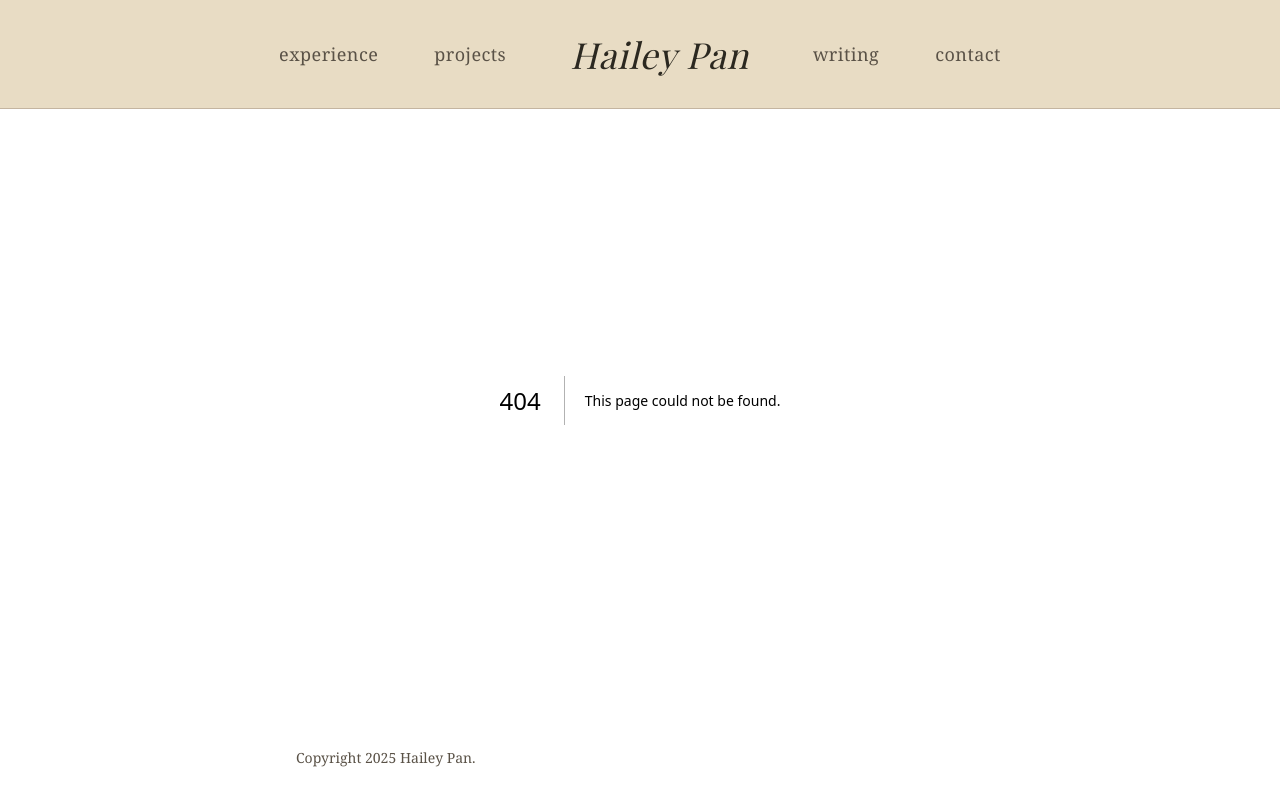
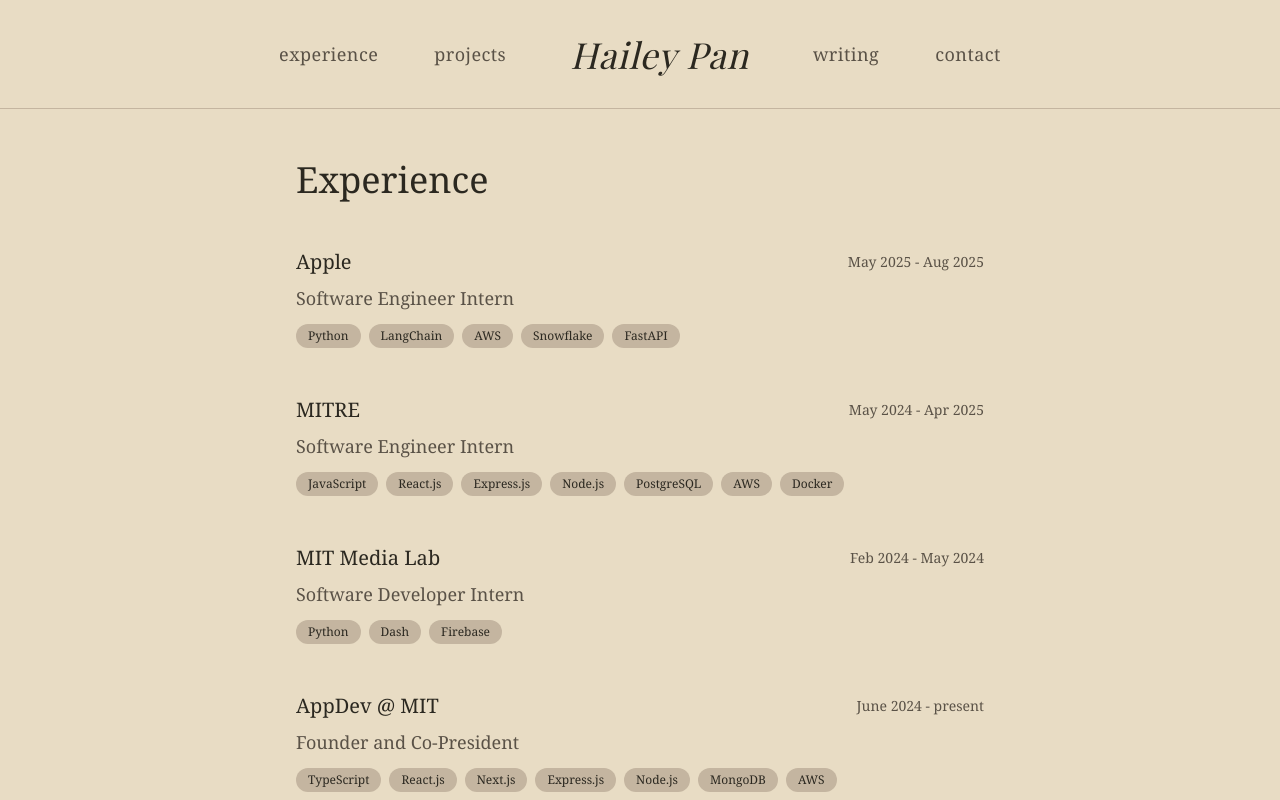
Before and after one commit to hap196/portfolio-website, a Next.js app: page /experience in a window 1280 px wide. Before the commit this address had no page. Shown: the top 800 px of the page. Built offline with nearby package versions, Linux system fonts and the light colour scheme; a web font is replaced by a local one.

Commit message:
add experiences page

```diff
--- a/app/components/Footer.tsx
+++ b/app/components/Footer.tsx
@@ -1,6 +1,6 @@
 export default function Footer() {
   return (
-    <footer className="fixed bottom-0 left-0 w-full py-8">
+    <footer className="w-full py-8">
       <div className="max-w-3xl px-10 container mx-auto px-8">
         <p className="text-sm text-[var(--color-text-secondary)] font-serif">
           Copyright 2025 Hailey Pan.
--- /dev/null
+++ b/app/experience/experiences.json
@@ -0,0 +1,60 @@
+[
+  {
+    "company": "Apple",
+    "role": "Software Engineer Intern",
+    "timeline": "May 2025 - Aug 2025",
+    "location": "Austin, TX",
+    "skills": ["Python", "LangChain", "AWS", "Snowflake", "FastAPI"]
+  },
+  {
+    "company": "MITRE",
+    "role": "Software Engineer Intern",
+    "timeline": "May 2024 - Apr 2025",
+    "location": "Mclean, VA",
+    "skills": [
+      "JavaScript",
+      "React.js",
+      "Express.js",
+      "Node.js",
+      "PostgreSQL",
+      "AWS",
+      "Docker"
+    ]
+  },
+  {
+    "company": "MIT Media Lab",
+    "role": "Software Developer Intern",
+    "timeline": "Feb 2024 - May 2024",
+    "location": "Cambridge, MA",
+    "skills": ["Python", "Dash", "Firebase"]
+  },
+  {
+    "company": "AppDev @ MIT",
+    "role": "Founder and Co-President",
+    "timeline": "June 2024 - present",
+    "location": "Cambridge, MA",
+    "skills": [
+      "TypeScript",
+      "React.js",
+      "Next.js",
+      "Express.js",
+      "Node.js",
+      "MongoDB",
+      "AWS"
+    ]
+  },
+  {
+    "company": "AI @ MIT",
+    "role": "Co-President of Labs",
+    "timeline": "May 2024 - present",
+    "location": "Cambridge, MA",
+    "skills": ["Python", "PyTorch", "TensorFlow"]
+  },
+  {
+    "company": "Harvard Medical School",
+    "role": "Undergraduate Researcher",
+    "timeline": "Aug 2023 - June 2024",
+    "location": "Boston, MA",
+    "skills": ["Python", "BioPython", "PyTorch", "PyMOL"]
+  }
+]
--- /dev/null
+++ b/app/experience/page.tsx
@@ -0,0 +1,47 @@
+import Footer from "../components/Footer";
+import experiencesData from "./experiences.json";
+
+export default function Experience() {
+  return (
+    <main className="min-h-screen bg-[var(--color-background)] pt-28 flex flex-col">
+      <div className="max-w-3xl px-10 container mx-auto px-8 py-12 flex-grow">
+        <h1 className="text-4xl font-light text-[var(--color-text-primary)] font-serif mb-12">
+          Experience
+        </h1>
+
+        <div>
+          {experiencesData.map((exp, index) => (
+            <div key={index} className="mb-12 last:mb-0">
+              <div>
+                <div className="flex justify-between items-center mb-2">
+                  <h3 className="text-xl font-medium text-[var(--color-text-primary)] font-serif">
+                    {exp.company}
+                  </h3>
+                  <span className="text-sm text-[var(--color-text-secondary)] font-serif">
+                    {exp.timeline}
+                  </span>
+                </div>
+
+                <h4 className="text-lg text-[var(--color-text-secondary)] font-serif mb-3">
+                  {exp.role}
+                </h4>
+
+                <div className="flex flex-wrap gap-2">
+                  {exp.skills.map((skill, skillIndex) => (
+                    <span
+                      key={skillIndex}
+                      className="px-3 py-1 text-xs bg-[var(--color-border)] text-[var(--color-text-primary)] rounded-full font-serif"
+                    >
+                      {skill}
+                    </span>
+                  ))}
+                </div>
+              </div>
+            </div>
+          ))}
+        </div>
+      </div>
+      <Footer />
+    </main>
+  );
+}
--- a/app/layout.tsx
+++ b/app/layout.tsx
@@ -1,7 +1,6 @@
 import type { Metadata } from "next";
 import "./globals.css";
 import Navbar from "./components/Navbar";
-import Footer from "./components/Footer";
 
 export const metadata: Metadata = {
   title: "Hailey Pan",
@@ -17,13 +16,19 @@
     <html lang="en">
       <head>
         <link rel="preconnect" href="https://fonts.googleapis.com" />
-        <link rel="preconnect" href="https://fonts.gstatic.com" crossOrigin="anonymous" />
-        <link href="https://fonts.googleapis.com/css2?family=Playfair+Display:ital,wght@0,400;0,500;1,400;1,500&display=swap" rel="stylesheet" />
+        <link
+          rel="preconnect"
+          href="https://fonts.gstatic.com"
+          crossOrigin="anonymous"
+        />
+        <link
+          href="https://fonts.googleapis.com/css2?family=Playfair+Display:ital,wght@0,400;0,500;1,400;1,500&display=swap"
+          rel="stylesheet"
+        />
       </head>
       <body className="min-h-screen bg-[var(--color-background)]">
         <Navbar />
         {children}
-        <Footer />
       </body>
     </html>
   );
--- a/app/page.tsx
+++ b/app/page.tsx
@@ -1,9 +1,10 @@
 import Socials from "./components/Socials";
+import Footer from "./components/Footer";
 
 export default function Home() {
   return (
-    <main className="min-h-screen bg-[var(--color-background)] pt-28">
-      <div className="max-w-3xl px-10 container mx-auto px-8 py-12">
+    <main className="min-h-screen bg-[var(--color-background)] pt-28 flex flex-col">
+      <div className="max-w-3xl px-10 container mx-auto px-8 py-12 flex-grow">
         <h1 className="text-4xl font-light text-[var(--color-text-primary)] font-serif"></h1>
         <p className="text-lg text-[var(--color-text-secondary)] font-serif">
           Hi! I'm an undergraduate computer science student at MIT. I'm excited
@@ -50,6 +51,7 @@
         </p>
         <Socials />
       </div>
+      <Footer />
     </main>
   );
 }
```
